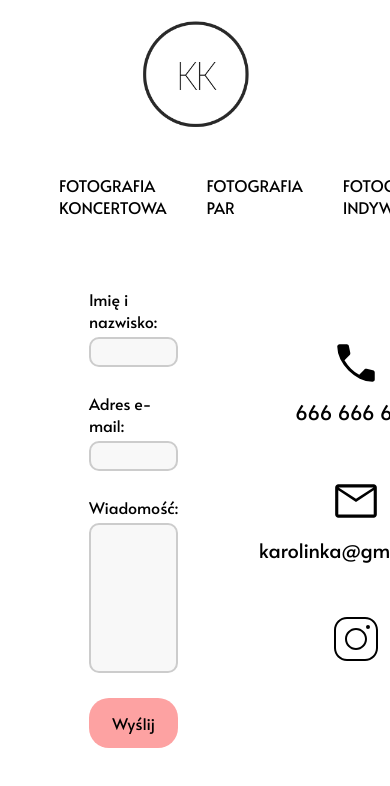
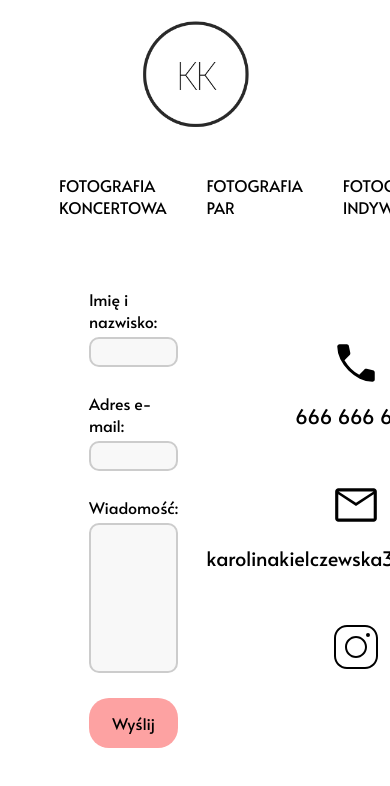
Before and after one commit to filobr/kielczewska, a React (Create React App) app: page /kontakt in a window 390 px wide. Shown: the top 786 px of the page. Built offline with nearby package versions, Linux system fonts and the light colour scheme.

Commit message:
4 - Fix: change consts names and add email and phone link

```diff
--- a/src/consts/consts.tsx
+++ b/src/consts/consts.tsx
@@ -5,7 +5,11 @@ export interface Route {
 
 export const CMS_API_URL: string = "https://kielczewska-cms.herokuapp.com";
 
-export const instagramUrl = "https://onet.pl";
+export const INSTAGRAM_URL: string = "https://onet.pl";
+
+export const PHONE_NUMBER: string = "666 666 666";
+
+export const EMAIL_ADRESS: string = "karolinakielczewska3@gmail.com";
 
 export const routes: Record<string, Route> = {
   mainPage: {
--- a/src/views/Contact.tsx
+++ b/src/views/Contact.tsx
@@ -4,7 +4,12 @@ import emailjs from "@emailjs/browser";
 import { flexDisplay } from "components/helpers/helpers";
 import { Container } from "components/siteContent/siteContent";
 import { Navigation } from "components/navBar/navBar";
-import { instagramUrl, navbarFont } from "consts/consts";
+import {
+  EMAIL_ADRESS,
+  INSTAGRAM_URL,
+  navbarFont,
+  PHONE_NUMBER,
+} from "consts/consts";
 import PhoneIcon from "assets/phone-icon.svg";
 import EmailIcon from "assets/email-icon.svg";
 import InstagramIcon from "assets/instagram-icon.svg";
@@ -79,6 +84,7 @@ const ContactIcon = styled.img`
   height: 50px;
   padding: 10px;
   margin-top: 40px;
+  cursor: pointer;
 `;
 
 const ContactData = styled.span`
@@ -88,7 +94,7 @@ const ContactData = styled.span`
 
 export const Contact: FC = () => {
   const [isPopupVisible, setIsPopupVisible] = useState(false);
-  const [popupMessage, setPopupMessage] = useState<string>();
+  const [popupMessage, setPopupMessage] = useState("");
   const form = useRef<HTMLFormElement | null>(null);
 
   useEffect(() => {
@@ -108,22 +114,20 @@ export const Contact: FC = () => {
 
     if (form.current && SERVICE_ID && TEMPLATE_ID && PUBLIC_KEY) {
       emailjs.sendForm(SERVICE_ID, TEMPLATE_ID, form.current, PUBLIC_KEY).then(
-        result => {
+        () => {
           setPopupMessage("Wiadomość została wysłana");
           setIsPopupVisible(true);
           form.current?.reset();
         },
-        error => {
+        () => {
           setPopupMessage("Przepraszamy, coś poszło nie tak");
           setIsPopupVisible(true);
-          console.log(error);
         }
       );
-    } else return;
+    }
   };
   return (
     <Container>
-      {isPopupVisible && <PopupContainer>{popupMessage}</PopupContainer>}
       <Navigation />
       <ContactContainer>
         <Column>
@@ -138,18 +142,22 @@ export const Contact: FC = () => {
           </Form>
         </Column>
         <Column>
-          <ContactIcon src={PhoneIcon} alt="phone-icon" />
-          <ContactData>666 666 666</ContactData>
-          <ContactIcon src={EmailIcon} alt="email-icon" />
-          <ContactData>karolinka@gmail.com</ContactData>
+          <a href={`tel:${PHONE_NUMBER}`}>
+            <ContactIcon src={PhoneIcon} alt="phone-icon" />
+          </a>
+          <ContactData>{PHONE_NUMBER}</ContactData>
+          <a href={`mailto:${EMAIL_ADRESS}`}>
+            <ContactIcon src={EmailIcon} alt="email-icon" />
+          </a>
+          <ContactData>{EMAIL_ADRESS}</ContactData>
           <ContactIcon
             src={InstagramIcon}
             alt="instagram-icon"
-            onClick={() => window.open(instagramUrl)}
-            style={{ cursor: "pointer" }}
+            onClick={() => window.open(INSTAGRAM_URL)}
           />
         </Column>
       </ContactContainer>
+      {isPopupVisible && <PopupContainer>{popupMessage}</PopupContainer>}
     </Container>
   );
 };
```
